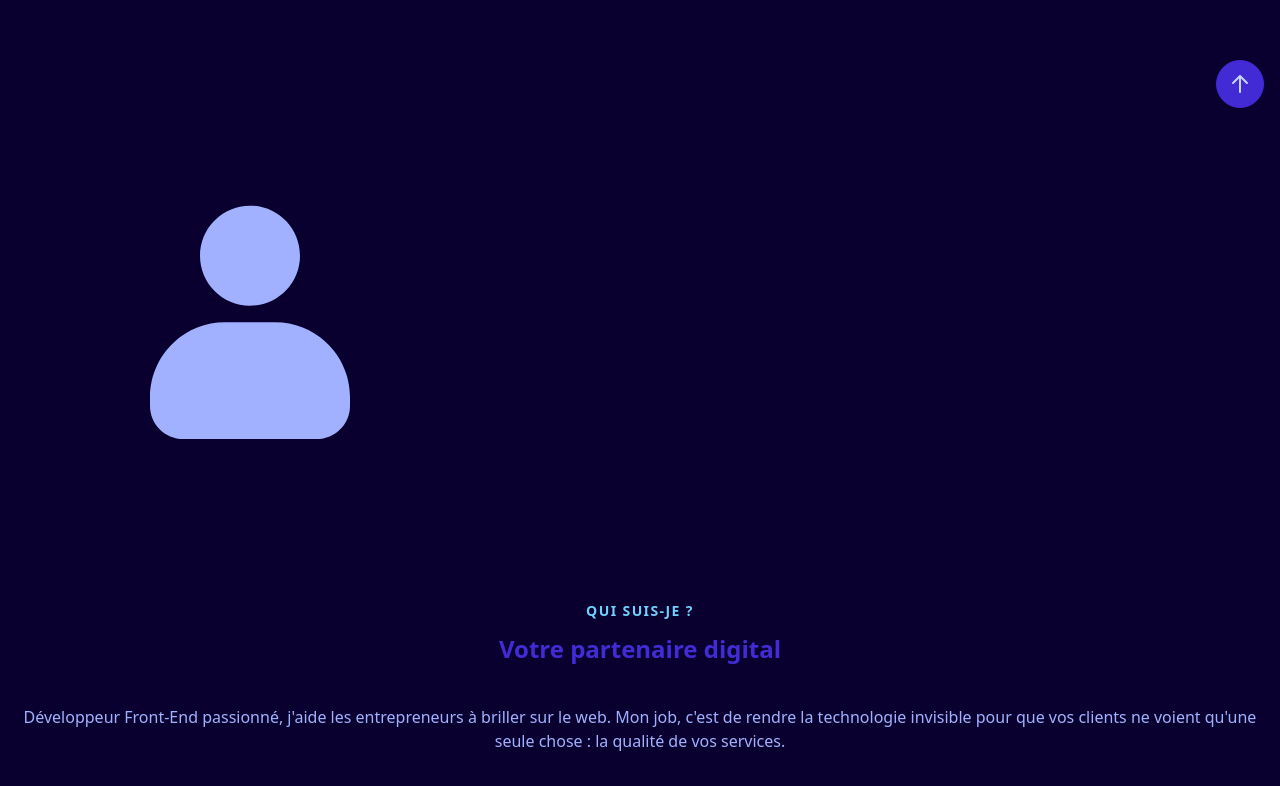
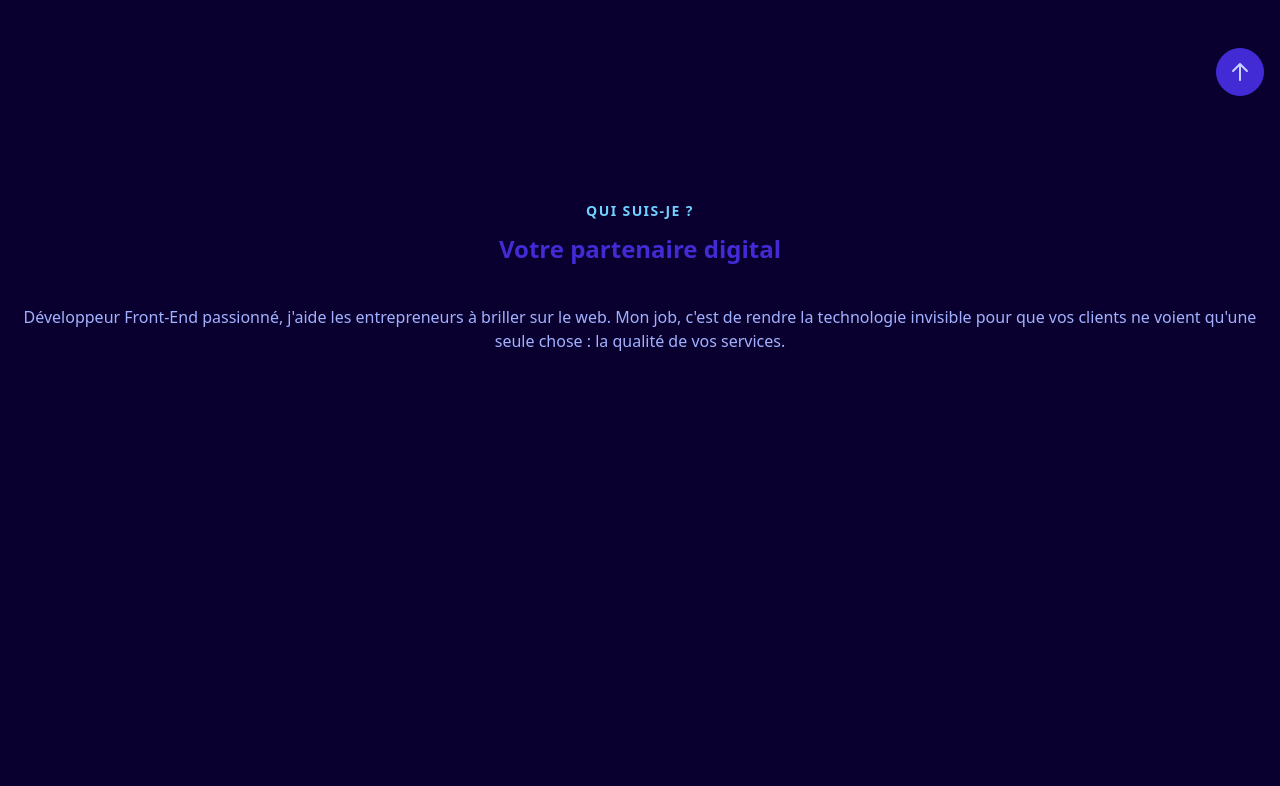
Before and after one commit to Jordan-Skj/Porfolio-jorkadev-, a plain HTML site: page index.html in a window 1280 px wide. Shown: the part 676-1462 px from the top of the page. Drawn offline with nearby package versions, Linux system fonts and the light colour scheme.

Commit message:
je retire le svg que j'avais ajouter comme profile

```diff
--- a/index.html
+++ b/index.html
@@ -70,7 +70,7 @@
 
         <!-- Bouton Flottant -->
         <div class="fab">
-            <button class="btn btn-lg btn-circle btn-neutral "><a href="#"><svg width="50px" height="50px"
+            <button class="btn btn-lg btn-circle btn-neutral animate-bounce"><a href="#"><svg width="50px" height="50px"
                         viewBox="0 0 24 24" xmlns="http://www.w3.org/2000/svg" viewBox="0 0 16 16" fill="currentColor"
                         class="size-6">
 
@@ -99,13 +99,7 @@
         <!-- =============== About us section ================== -->
 
         <section class="min-h-screen">
-            <div class="">
-                <svg width="400px" height="400px" viewBox="0 0 10 24" xmlns="http://www.w3.org/2000/svg" class="fill-current">
-                    <path
-                        d="m 8 1 c -1.65625 0 -3 1.34375 -3 3 s 1.34375 3 3 3 s 3 -1.34375 3 -3 s -1.34375 -3 -3 -3 z m -1.5 7 c -2.492188 0 -4.5 2.007812 -4.5 4.5 v 0.5 c 0 1.109375 0.890625 2 2 2 h 8 c 1.109375 0 2 -0.890625 2 -2 v -0.5 c 0 -2.492188 -2.007812 -4.5 -4.5 -4.5 z m 0 0"
-                        />
-                </svg>
-            </div>
+
             <h6 class="text-sm py-3 text-secondary font-bold uppercase tracking-widest">Qui suis-je ?</h6>
             <h2 class="text-2xl font-bold text-neutral mb-10 text-center">Votre partenaire digital</h2>
             <p class="px-4">Développeur Front-End passionné, j'aide les entrepreneurs à briller sur le web. Mon job,
@@ -128,7 +122,7 @@
                 <div class="flex flex-col gap-6 w-full">
 
                     <!-- CARTE 1 -->
-                    <div class="card w-full bg-base-200 shadow-xl border border-white/5">
+                    <div class="card w-full bg-base-200 shadow-xl border border-white/5 ">
                         <!-- card-body englobe TOUT le contenu. items-start et text-left forcent l'alignement à gauche -->
                         <div class="card-body items-start text-left p-8">
                             <div class="mb-4">
```
